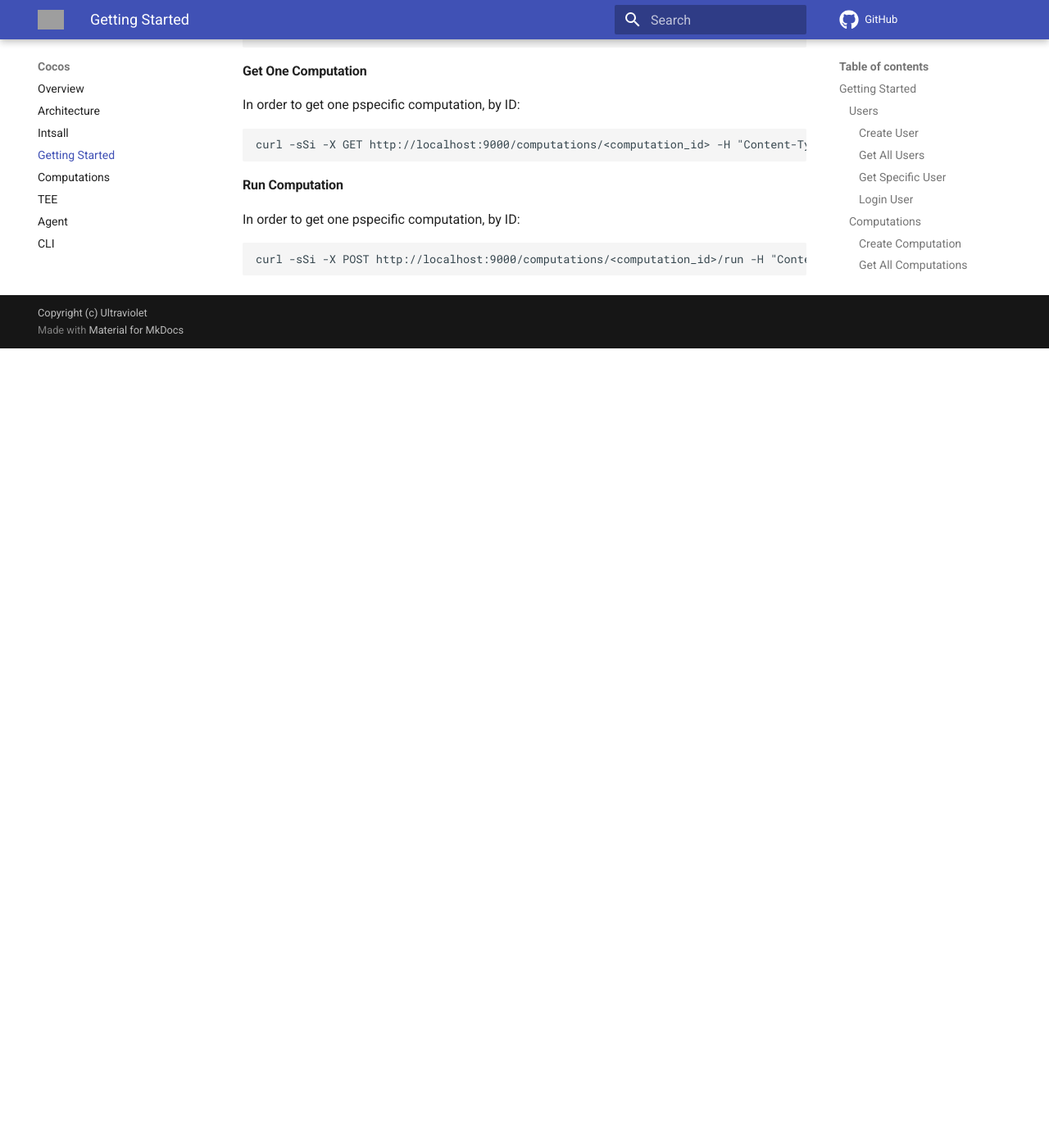
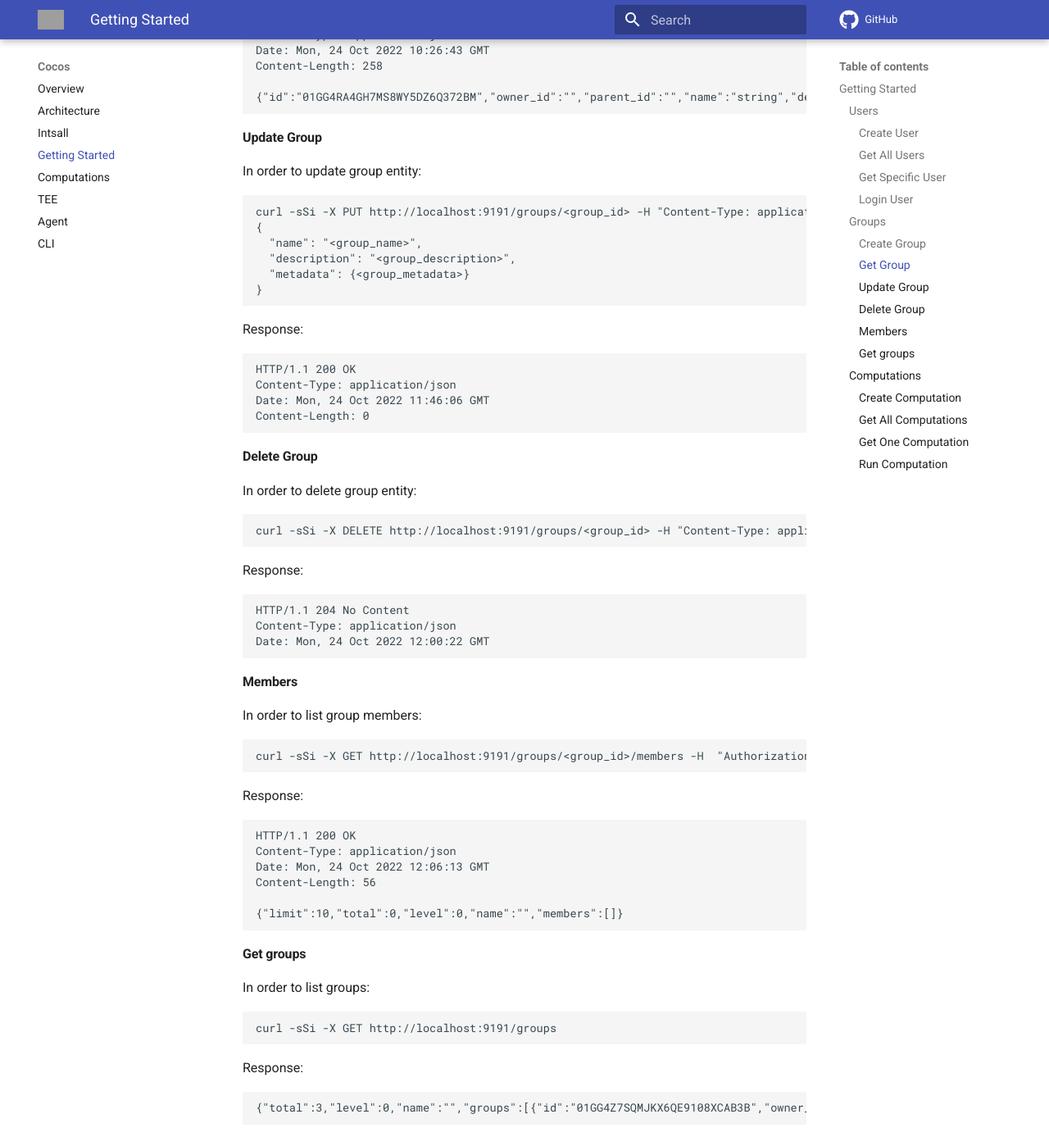
Before and after one commit to ultravioletrs/cocos-docs, an MkDocs documentation site: the page built from docs/getting-started.md, in a window 1280 px wide and 1400 px high, scrolled down 2498 px. Shown: the whole window at 82% size. Built offline with MkDocs 1.6.1 and Material for MkDocs 9.7.7, drawn with Linux system fonts in a browser that asks for light colours; comment, search, counter and statistics services are not loaded; before the commit the page ends 2923 px from its top, so only the background shows below that; some of the changed text lies outside the part shown; grey boxes are pictures that could not be loaded.

Commit message:
Update group docs
Signed-off-by: fbugarski <filipbugarski@gmail.com>

````diff
--- a/docs/getting-started.md
+++ b/docs/getting-started.md
@@ -75,6 +75,113 @@ curl -sSi -X POST http://localhost:9191/tokens -H "Content-Type: application/jso
 EOF
 ```
 
+### Groups
+
+For groups management, we use Mainflux Clients micorservice. By default, this service will be running on the port `9191`.
+
+#### Create Group
+In order to create group, we need to provide name:
+
+```bash
+curl -sSi -X POST http://localhost:9191/groups -H "Content-Type: application/json" -d @- <<EOF
+{
+  "name": "<group_name>",
+  "description": "<group_description>",
+  "owner_id":"<owner_id>",
+  "parent_id":"<previous_group_id>",
+  "metadata": {}
+}
+EOF
+```
+
+Response:
+```bash
+HTTP/1.1 201 Created
+Content-Type: application/json
+Location: /groups/01GG4RA4GH7MS8WY5DZ6Q372BM
+Date: Mon, 24 Oct 2022 10:23:46 GMT
+Content-Length: 0
+```
+
+#### Get Group
+Getting one particular group, by ID:
+
+```bash
+curl -sSi -X GET http://localhost:9191/groups/<group_id> -H "Content-Type: application/json"
+```
+Response:
+```bash
+HTTP/1.1 200 OK
+Content-Type: application/json
+Date: Mon, 24 Oct 2022 10:26:43 GMT
+Content-Length: 258
+
+{"id":"01GG4RA4GH7MS8WY5DZ6Q372BM","owner_id":"","parent_id":"","name":"string","description":"string","metadata":{},"level":1,"path":"01GG4RA4GH7MS8WY5DZ6Q372BM","children":null,"created_at":"2022-10-24T10:23:46.70592Z","updated_at":"0001-01-01T00:00:00Z"}
+```
+
+#### Update Group
+In order to update group entity:
+
+```bash
+curl -sSi -X PUT http://localhost:9191/groups/<group_id> -H "Content-Type: application/json" -H  "Authorization: Bearer <token>" -d @- <<EOF
+{
+  "name": "<group_name>",
+  "description": "<group_description>",
+  "metadata": {<group_metadata>}
+}
+```
+
+Response:
+```bash
+HTTP/1.1 200 OK
+Content-Type: application/json
+Date: Mon, 24 Oct 2022 11:46:06 GMT
+Content-Length: 0
+```
+
+#### Delete Group
+In order to delete group entity:
+
+```bash
+curl -sSi -X DELETE http://localhost:9191/groups/<group_id> -H "Content-Type: application/json"
+```
+
+Response:
+```bash
+HTTP/1.1 204 No Content
+Content-Type: application/json
+Date: Mon, 24 Oct 2022 12:00:22 GMT
+```
+
+#### Members
+In order to list group members:
+
+```bash
+curl -sSi -X GET http://localhost:9191/groups/<group_id>/members -H  "Authorization: Bearer <token>" -H "Content-Type: application/json"
+```
+
+Response:
+```bash
+HTTP/1.1 200 OK
+Content-Type: application/json
+Date: Mon, 24 Oct 2022 12:06:13 GMT
+Content-Length: 56
+
+{"limit":10,"total":0,"level":0,"name":"","members":[]}
+```
+
+#### Get groups
+In order to list groups:
+
+```bash
+curl -sSi -X GET http://localhost:9191/groups
+```
+
+Response:
+```bash
+{"total":3,"level":0,"name":"","groups":[{"id":"01GG4Z7SQMJKX6QE9108XCAB3B","owner_id":"","parent_id":"","name":"group1","description":"string","metadata":{},"level":1,"path":"01GG4Z7SQMJKX6QE9108XCAB3B","children":null,"created_at":"2022-10-24T12:24:50.164476Z","updated_at":"0001-01-01T00:00:00Z"},{"id":"01GG4Z80RCZ5PNJ7YPEX14RGBF","owner_id":"","parent_id":"","name":"group2","description":"string","metadata":{},"level":1,"path":"01GG4Z80RCZ5PNJ7YPEX14RGBF","children":null,"created_at":"2022-10-24T12:24:57.356463Z","updated_at":"0001-01-01T00:00:00Z"},{"id":"01GG4Z88J4BDY1VSDQHTY9HHH5","owner_id":"","parent_id":"","name":"group3","description":"string","metadata":{},"level":1,"path":"01GG4Z88J4BDY1VSDQHTY9HHH5","children":null,"created_at":"2022-10-24T12:25:05.348221Z","updated_at":"0001-01-01T00:00:00Z"}]}
+```
+
 ### Computations
 
 For computation management, we use Computations micorservice. By default, this service will be running on the port `9000`.
````
Also changed, not shown: other parts of docs/getting-started.md (+2 -2 lines).
